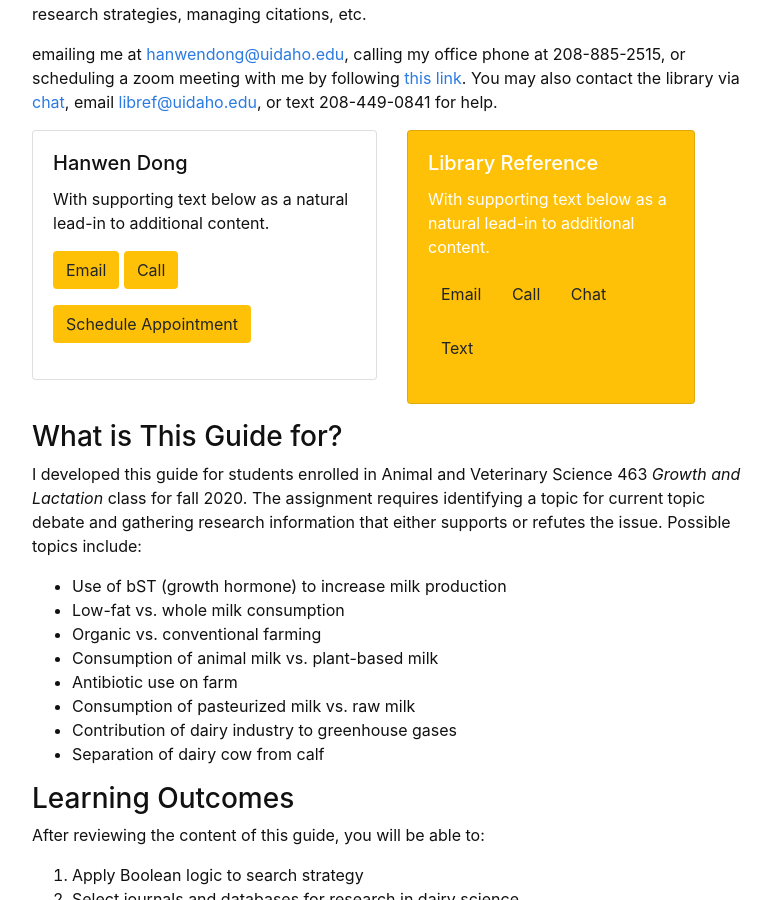
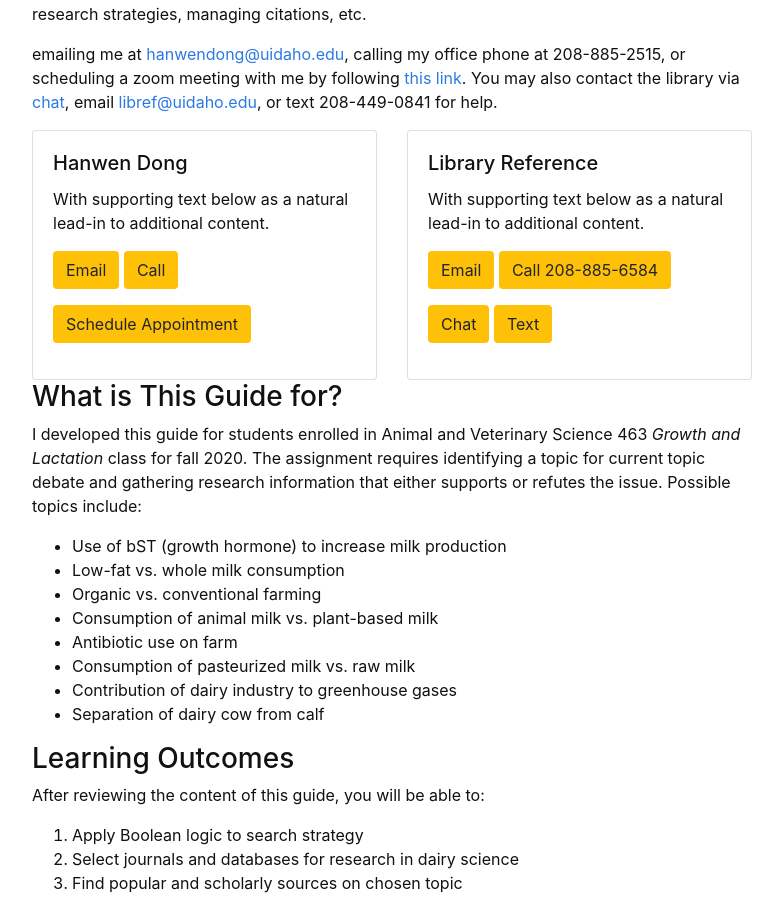
Before and after one commit to hanwendong1/AVS463-f20, a Jekyll site: the page built from index.md, in a window 1280 px wide and 900 px high, scrolled down 589 px. Shown: the whole window, without its empty margins (248-1031 px from the left). Built offline with Jekyll 4.4.1, drawn with Linux system fonts in a browser that asks for light colours.

Commit message:
Update index.md

```diff
--- a/index.md
+++ b/index.md
@@ -24,12 +24,12 @@ emailing me at <hanwendong@uidaho.edu>, calling my office phone at 208-885-2515,
     </div>
   </div>
   <div class="col-sm-6">
-    <div class="card text-white bg-warning mb-3" style="max-width: 18rem;">
+    <div class="card">
       <div class="card-body">
         <h5 class="card-title">Library Reference</h5>
         <p class="card-text">With supporting text below as a natural lead-in to additional content.</p>
         <a href = "mailto: libref@uidaho.edu" class="btn bg-warning mb-3">Email</a>
-        <a href = "tel:208-885-6584" class="btn bg-warning mb-3">Call</a>
+        <a href = "tel:208-885-6584" class="btn bg-warning mb-3">Call 208-885-6584</a>
         <a href = "https://www.lib.uidaho.edu/help/chat.html" class="btn bg-warning mb-3">Chat</a>
         <a href = "sms:208-449-0841" class="btn bg-warning mb-3">Text</a>
       </div>
```
